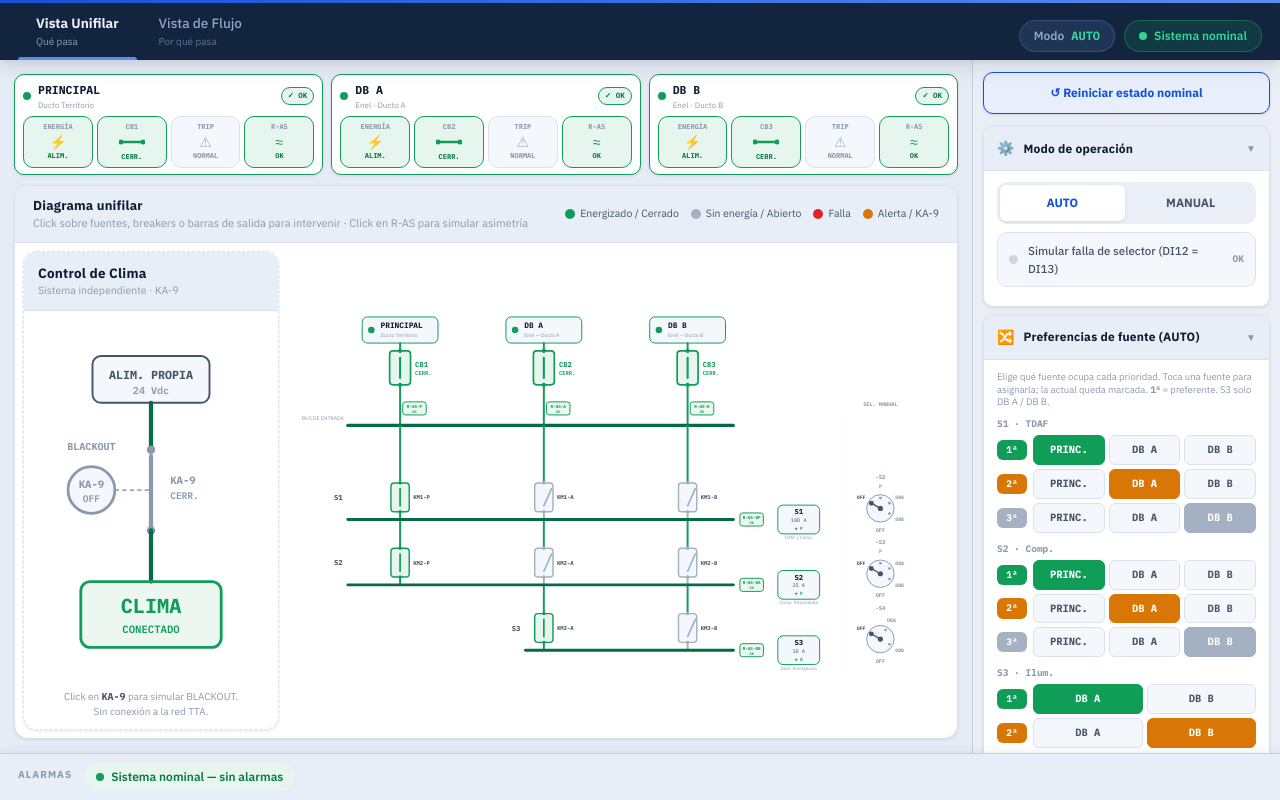
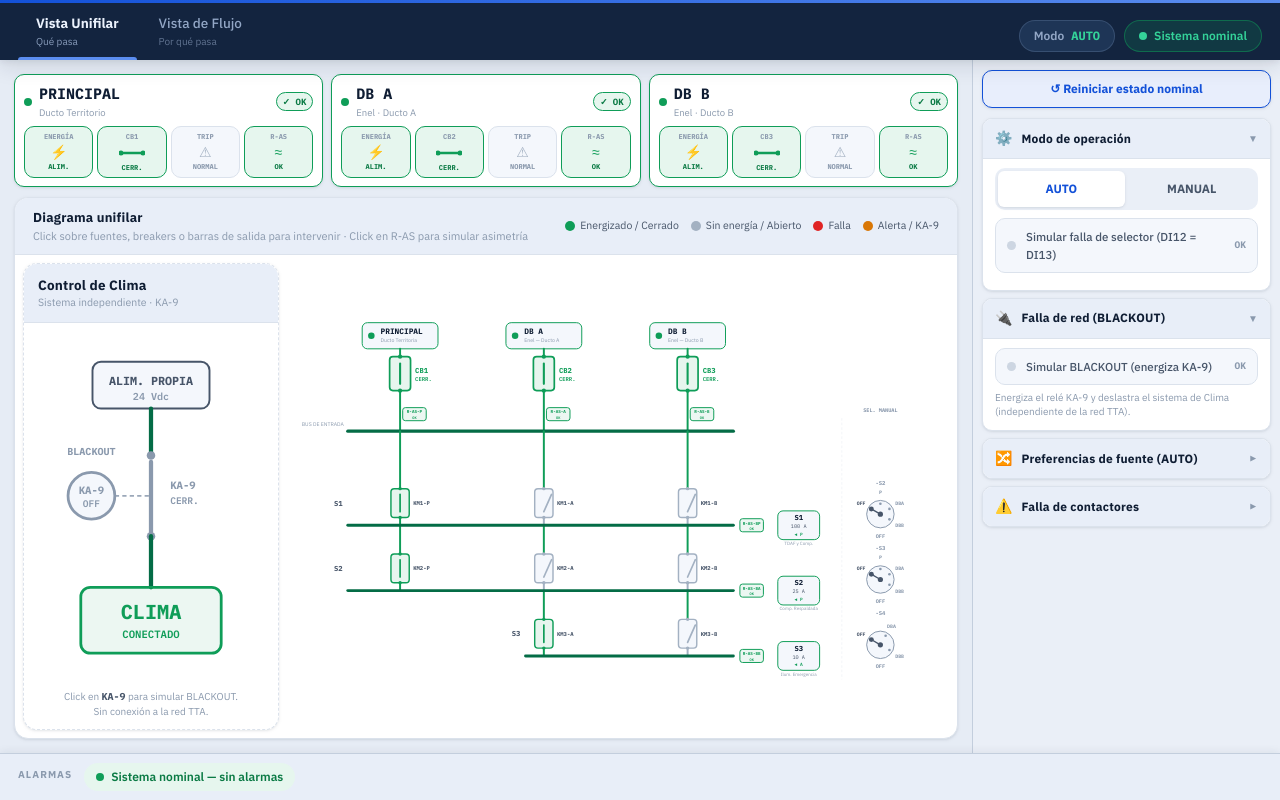
Before and after one commit to NicoBrito/tta-simulator, a React (Vite) app: page / in a window 1280 px wide. Built offline with nearby package versions, Linux system fonts and the light colour scheme.

Commit message:
Cambios Pato2

```diff
--- a/src/components/ControlPanel/ControlPanel.tsx
+++ b/src/components/ControlPanel/ControlPanel.tsx
@@ -27,12 +27,12 @@ function Section({ title, icon, badge, defaultOpen = true, children }: {
   return (
     <div style={{
       background: 'var(--bg-surface)', border: '1px solid var(--border)',
-      borderRadius: 'var(--r-md)', marginBottom: 8, overflow: 'hidden',
+      borderRadius: 'var(--r-md)', marginBottom: 7, overflow: 'hidden',
       boxShadow: 'var(--shadow-sm)',
     }}>
       <button type="button" onClick={() => setOpen((o) => !o)} style={{
         width: '100%', display: 'flex', alignItems: 'center', gap: 9,
-        padding: '11px 13px', border: 'none',
+        padding: '9px 12px', border: 'none',
         background: 'var(--bg-header)',
         borderBottom: open ? '1px solid var(--border)' : 'none',
         cursor: 'pointer', textAlign: 'left',
@@ -55,7 +55,7 @@ function Section({ title, icon, badge, defaultOpen = true, children }: {
         {open && (
           <motion.div initial={{ height: 0, opacity: 0 }} animate={{ height: 'auto', opacity: 1 }}
             exit={{ height: 0, opacity: 0 }} transition={{ duration: 0.2 }} style={{ overflow: 'hidden' }}>
-            <div style={{ padding: '11px 13px 13px' }}>{children}</div>
+            <div style={{ padding: '9px 12px 11px' }}>{children}</div>
           </motion.div>
         )}
       </AnimatePresence>
@@ -130,6 +130,7 @@ export default function ControlPanel() {
   const setMode = useSimulatorStore((s) => s.setMode)
   const setContactorFault = useSimulatorStore((s) => s.setContactorFault)
   const setOutputPref = useSimulatorStore((s) => s.setOutputPref)
+  const setBlackout = useSimulatorStore((s) => s.setBlackout)
   const reset = useSimulatorStore((s) => s.reset)
 
   const mode = inputs.modeSelector
@@ -149,15 +150,15 @@ export default function ControlPanel() {
   return (
     <aside className="tta-scroll" style={{
       width: 308, flexShrink: 0, height: '100%', overflowY: 'auto',
-      padding: '12px 10px', background: 'var(--bg-subtle)',
+      padding: '10px 9px', background: 'var(--bg-subtle)',
       borderLeft: '1px solid var(--border-strong)',
     }}>
       {/* ── RESET ── */}
       <button type="button" onClick={reset} style={{
-        width: '100%', padding: '11px 0', borderRadius: 'var(--r-md)',
+        width: '100%', padding: '9px 0', borderRadius: 'var(--r-md)',
         border: '1.5px solid var(--brand)', background: 'var(--brand-tint)',
         color: 'var(--brand)', fontSize: 12, fontWeight: 700, cursor: 'pointer',
-        marginBottom: 12, display: 'flex', alignItems: 'center', justifyContent: 'center', gap: 6,
+        marginBottom: 10, display: 'flex', alignItems: 'center', justifyContent: 'center', gap: 6,
         boxShadow: 'var(--shadow-sm)', transition: 'all 0.15s',
       }}
         onMouseEnter={(e) => { e.currentTarget.style.background = '#d4e2fc' }}
@@ -195,8 +196,19 @@ export default function ControlPanel() {
         )}
       </Section>
 
+      {/* ── BLACKOUT / KA-9 ── */}
+      <Section title="Falla de red (BLACKOUT)" icon="🔌"
+        badge={inputs.blackout ? { text: 'BLACKOUT', tone: 'danger' } : undefined}>
+        <RowToggle label="Simular BLACKOUT (energiza KA-9)" tone="danger"
+          value={inputs.blackout} onChange={(v) => setBlackout(v)}
+          activeText="ACTIVO" inactiveText="OK" />
+        <div style={{ fontSize: 10, color: 'var(--text-muted)', marginTop: 2, lineHeight: 1.4 }}>
+          Energiza el relé KA-9 y deslastra el sistema de Clima (independiente de la red TTA).
+        </div>
+      </Section>
+
       {/* ── PREFERENCIAS DE FUENTE (AUTO) ── */}
-      <Section title="Preferencias de fuente (AUTO)" icon="🔀">
+      <Section title="Preferencias de fuente (AUTO)" icon="🔀" defaultOpen={false}>
         <div style={{ fontSize: 9.5, color: 'var(--text-muted)', marginBottom: 8, lineHeight: 1.35 }}>
           Elige qué fuente ocupa cada prioridad. Toca una fuente para asignarla; la actual queda
           marcada. <strong>1ª</strong> = preferente. S3 solo DB A / DB B.
--- a/src/components/SourceInputPanel/SourceInputPanel.tsx
+++ b/src/components/SourceInputPanel/SourceInputPanel.tsx
@@ -65,25 +65,25 @@ export default function SourceInputPanel() {
           const borderCol = available ? 'var(--energized)' : s.breakerTrip ? 'var(--fault)' : 'var(--border)'
           return (
             <div key={src} style={{
-              flex: 1, padding: '6px 8px',
+              flex: 1, padding: '8px 9px',
               background: 'var(--bg-surface)',
               border: `1.5px solid ${borderCol}`,
               borderRadius: 'var(--r-md)', boxShadow: 'var(--shadow-sm)',
-              display: 'flex', flexDirection: 'column', gap: 5,
+              display: 'flex', flexDirection: 'column', gap: 6,
             }}>
               {/* Encabezado fuente */}
               <div style={{ display: 'flex', alignItems: 'center', gap: 7 }}>
                 <span style={{ width: 8, height: 8, borderRadius: '50%', flexShrink: 0, background: dotColor }} />
                 <div style={{ flex: 1, minWidth: 0 }}>
-                  <div style={{ fontSize: 11.5, fontWeight: 700, color: 'var(--text-primary)', fontFamily: 'var(--font-mono)' }}>
+                  <div style={{ fontSize: 15, fontWeight: 700, color: 'var(--text-primary)', fontFamily: 'var(--font-mono)' }}>
                     {SOURCE_NAMES[src]}
                   </div>
-                  <div style={{ fontSize: 8, color: 'var(--text-muted)', fontFamily: 'var(--font-sans)', overflow: 'hidden', textOverflow: 'ellipsis', whiteSpace: 'nowrap' }}>
+                  <div style={{ fontSize: 9.5, color: 'var(--text-muted)', fontFamily: 'var(--font-sans)', overflow: 'hidden', textOverflow: 'ellipsis', whiteSpace: 'nowrap' }}>
                     {SOURCE_SUB[src]}
                   </div>
                 </div>
                 <span style={{
-                  fontSize: 7.5, fontWeight: 700, fontFamily: 'var(--font-mono)',
+                  fontSize: 9, fontWeight: 700, fontFamily: 'var(--font-mono)',
                   padding: '2px 6px', borderRadius: 'var(--r-pill)',
                   background: available ? 'var(--energized-tint)' : 'var(--bg-subtle)',
                   color: available ? 'var(--energized-deep)' : 'var(--text-muted)',
```
